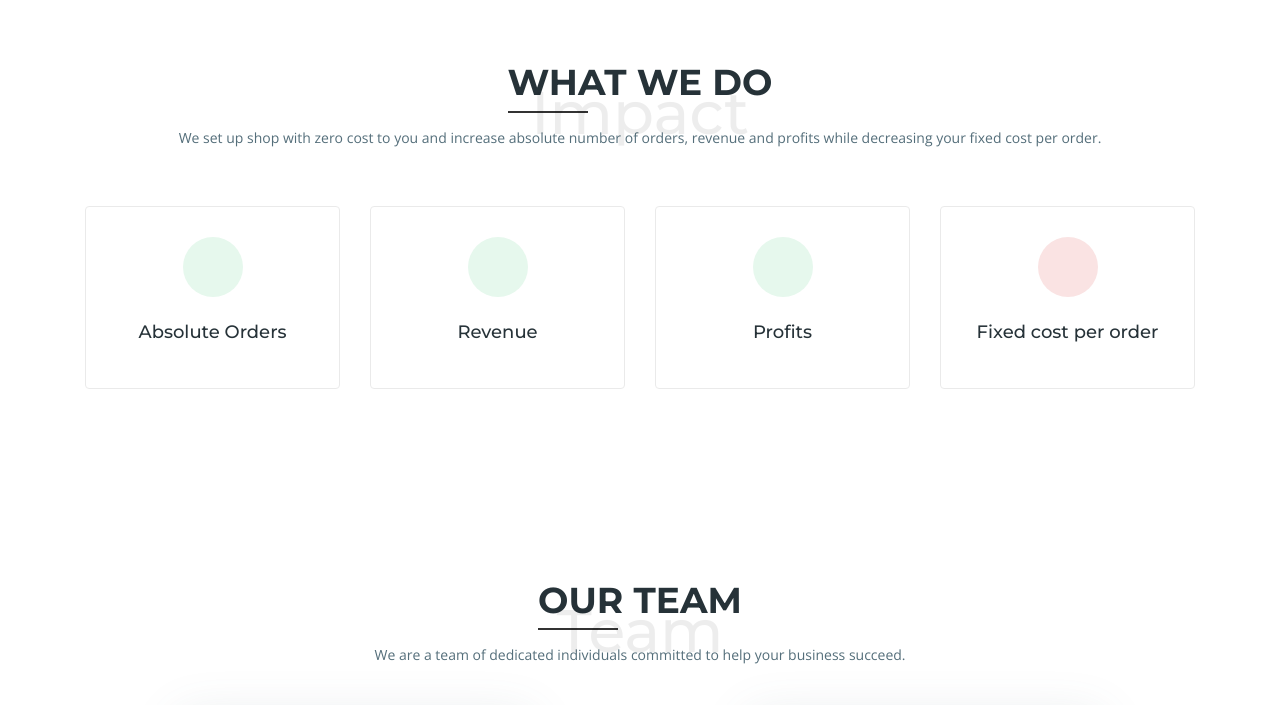
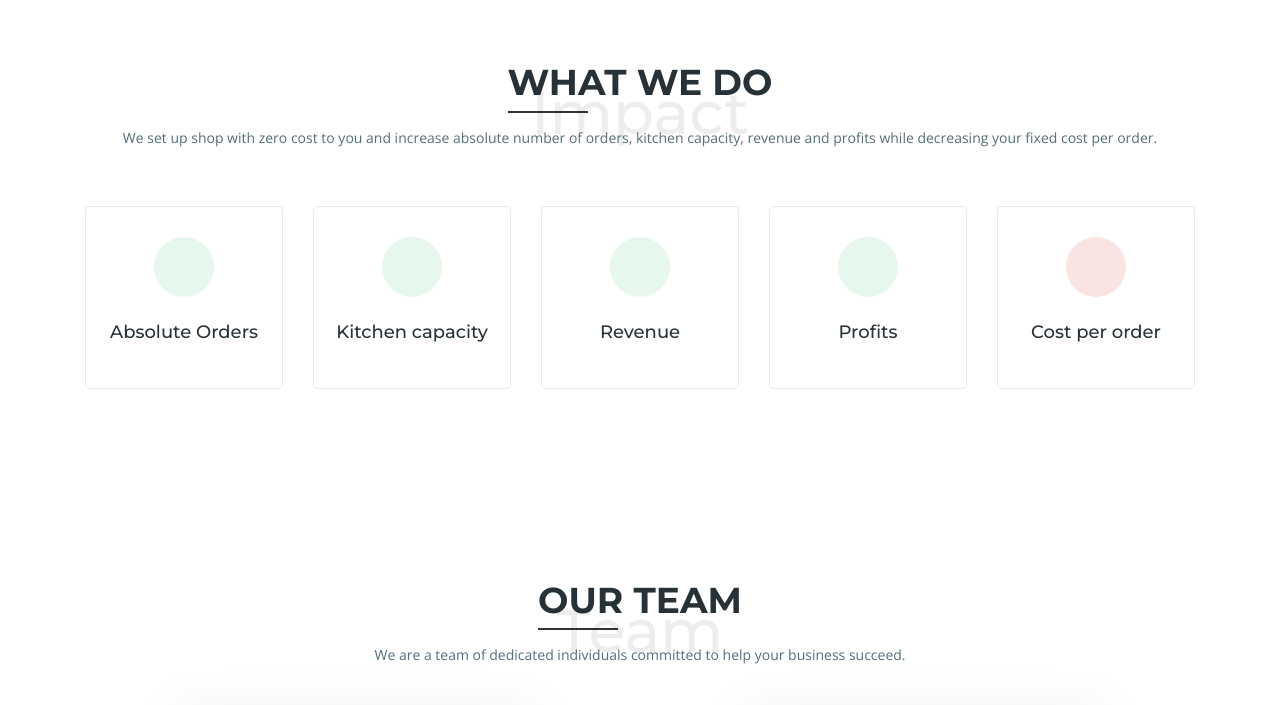
Before and after one commit to digiprex/gkc, a plain HTML site: page index.html in a window 1280 px wide. Shown: the part 1540-2245 px from the top of the page. Drawn offline with nearby package versions, Linux system fonts and the light colour scheme.

Commit message:
Added kitchen capacity to what we do

```diff
--- a/css/main.css
+++ b/css/main.css
@@ -2397,3 +2397,10 @@ Custom CSS
   height: 80vh;
   object-fit: cover;
 }
+@media (min-width: 992px) {
+  .col-lg-2-5 {
+      -ms-flex: 0 0 20%;
+      flex: 0 0 20%;
+      max-width: 20%;
+  }
+}
--- a/index.html
+++ b/index.html
@@ -127,10 +127,10 @@
         <div class="section-header">
           <h2 class="section-title">What we do</h2>
           <span>Impact</span>
-          <p class="section-subtitle">We set up shop with zero cost to you and increase absolute number of orders, revenue and profits while decreasing your fixed cost per order.</p>
+          <p class="section-subtitle">We set up shop with zero cost to you and increase absolute number of orders, kitchen capacity, revenue and profits while decreasing your fixed cost per order.</p>
         </div>
         <div class="row">
-          <div class="col-sm-6 col-md-6 col-lg-3">
+          <div class="col-sm-6 col-md-6 col-lg-2-5">
             <div class="item-boxes services-item wow fadeInDown" data-wow-delay="0.2s">
               <div class="icon color-2">
                 <i class="lni-stats-up"></i>
@@ -138,28 +138,36 @@
               <h4>Absolute Orders</h4>
             </div>
           </div>
-          <div class="col-sm-6 col-md-6 col-lg-3">
+          <div class="col-sm-6 col-md-6 col-lg-2-5">
             <div class="item-boxes services-item wow fadeInDown" data-wow-delay="0.4s">
+              <div class="icon color-2">
+                <i class="lni-stats-up"></i>
+              </div>
+              <h4>Kitchen capacity</h4>
+            </div>
+          </div>
+          <div class="col-sm-6 col-md-6 col-lg-2-5">
+            <div class="item-boxes services-item wow fadeInDown" data-wow-delay="0.6s">
               <div class="icon color-2">
                 <i class="lni-stats-up"></i>
               </div>
               <h4>Revenue</h4>
             </div>
           </div>
-          <div class="col-sm-6 col-md-6 col-lg-3">
-            <div class="item-boxes services-item wow fadeInDown" data-wow-delay="0.6s">
+          <div class="col-sm-6 col-md-6 col-lg-2-5">
+            <div class="item-boxes services-item wow fadeInDown" data-wow-delay="0.8s">
               <div class="icon color-2">
                 <i class="lni-stats-up"></i>
               </div>
               <h4>Profits</h4>
             </div>
           </div>
-          <div class="col-sm-6 col-md-6 col-lg-3">
-            <div class="item-boxes services-item wow fadeInDown" data-wow-delay="0.8s">
+          <div class="col-sm-6 col-md-6 col-lg-2-5 offset-lg-0 offset-md-3 offset-sm-3">
+            <div class="item-boxes services-item wow fadeInDown" data-wow-delay="1s">
               <div class="icon color-1">
                 <i class="lni-stats-down"></i>
               </div>
-              <h4>Fixed cost per order</h4>
+              <h4>Cost per order</h4>
             </div>
           </div>
         </div>
```
